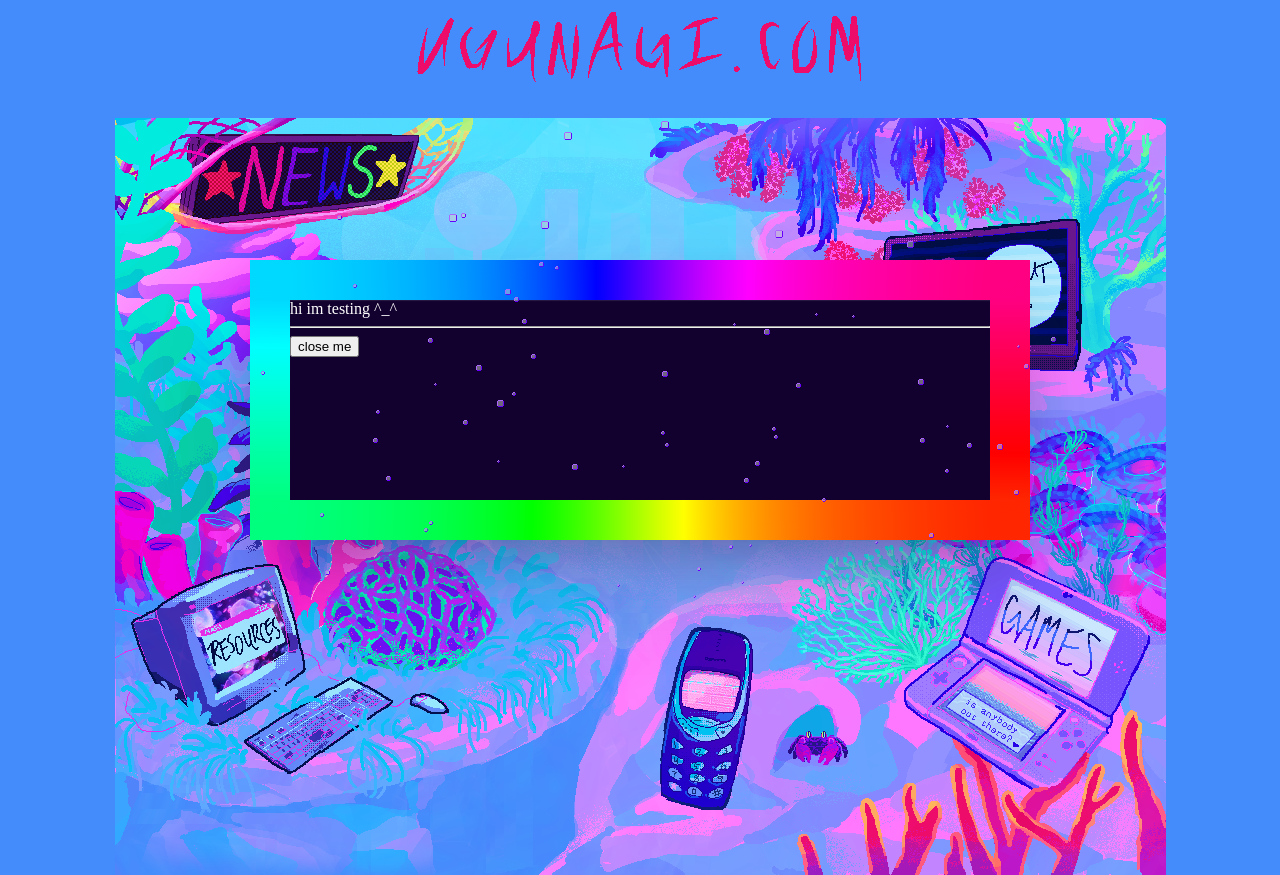
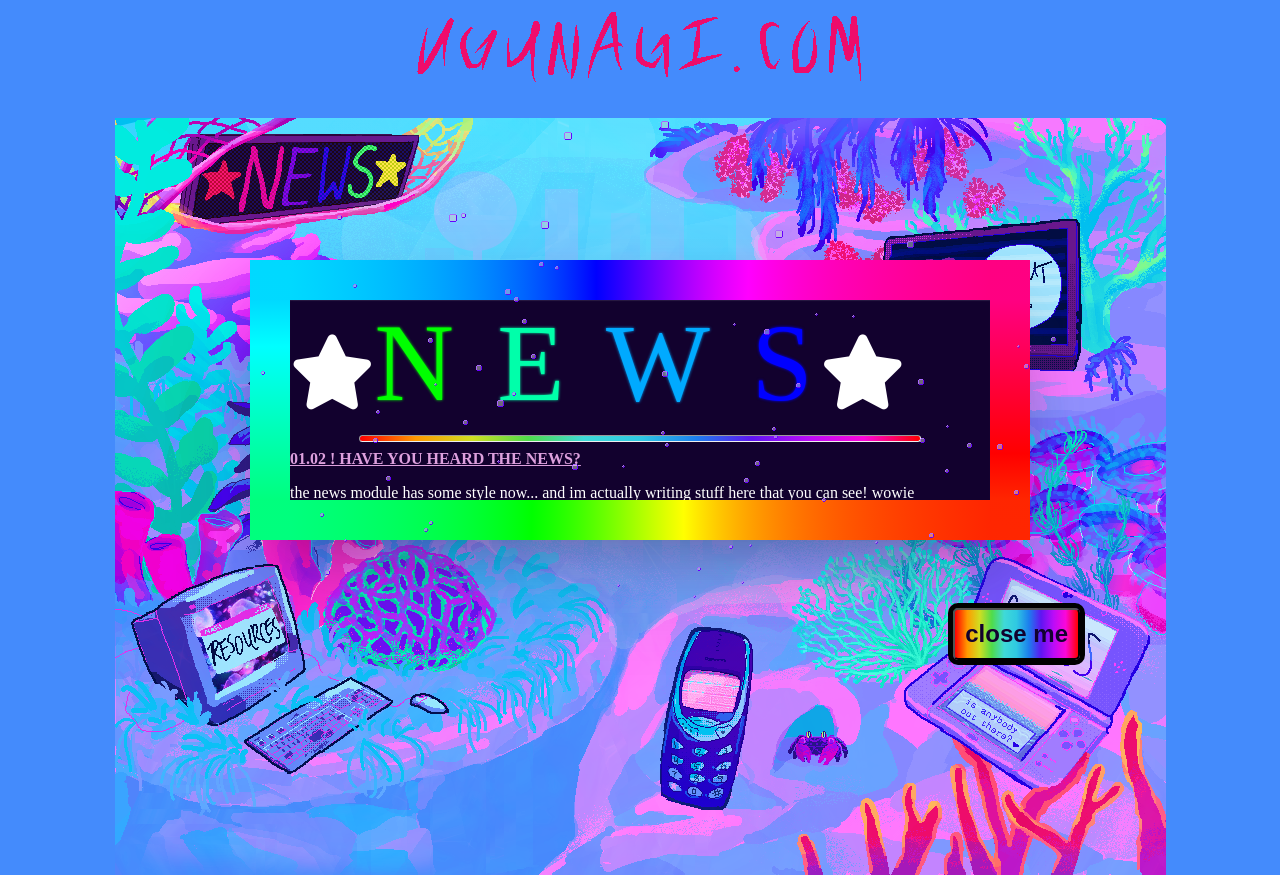
Before and after one commit to nicholewilburn/Personal-Website, a plain HTML site: page index.html in a window 1280 px wide. Both pictures are taken after a click on the element 305 px from the left and 188 px from the top of the page. Drawn offline with Linux system fonts and the light colour scheme.

Commit message:
news module yay

```diff
--- a/files/modals.js
+++ b/files/modals.js
@@ -7,7 +7,9 @@ newsClose.addEventListener('click', closeNews);
 
 function drawNews() {
     newsModal.style.display = "block";
+    newsClose.style.display = "block";
 }
 function closeNews () {
     newsModal.style.display = "none";
+    newsClose.style.display = "none";
 }
--- /dev/null
+++ b/files/rainbow.js
@@ -0,0 +1,53 @@
+// <![CDATA[
+var speed=100; // speed colours change, 1 second = 1000
+var glow=3; // can be set from '0' for no glow, to 10
+var raincol=new Array("#ff0000", "#ff5500", "#ffaa00", "#ffff00", "#aaff00", "#55ff00", "#00ff00", "#00ff55", "#00ffaa", "#00ffff", "#00aaff", "#0055ff", "#0000ff", "#5500ff", "#aa00ff", "#ff00ff", "#ff00aa", "#ff0055"); // change the colours if you want to
+var alink="http://www.mf2fm.com/rv/"; // page to link text to (set to ="" for no link)
+
+/****************************
+*    Rainbow Text Effect    *
+*(c)2003-13 mf2fm web-design*
+*  http://www.mf2fm.com/rv  *
+* DON'T EDIT BELOW THIS BOX *
+****************************/
+var rainbow, raintxt, raincnt=0;
+
+function addLoadEvent(funky) {
+  var oldonload=window.onload;
+  if (typeof(oldonload)!='function') window.onload=funky;
+  else window.onload=function() {
+    if (oldonload) oldonload();
+    funky();
+  }
+}
+
+addLoadEvent(regenbogen);
+
+function regenbogen() { if (document.getElementById) {
+  var i, rainbeau;
+  rainbow=document.getElementById("rainbow");
+  raintxt=rainbow.firstChild.nodeValue;
+  while (rainbow.childNodes.length) rainbow.removeChild(rainbow.childNodes[0]);
+  for (i=0; i<raintxt.length; i++) {
+    rainbeau=document.createElement("span");
+    rainbeau.setAttribute("id", "rain"+i);
+    rainbeau.appendChild(document.createTextNode(raintxt.charAt(i)));
+    if (alink) {
+      rainbeau.style.cursor="pointer";
+      rainbeau.onclick=function() { top.location.href=alink; }
+    }
+    rainbow.appendChild(rainbeau);
+  }
+  rainbow=setInterval ("raining()", speed);
+}}
+
+function raining() {
+  var i, c;
+  for (i=0; i<raintxt.length; i++) {
+    c=raincol[(i+raincnt)%raincol.length];
+    document.getElementById("rain"+i).style.color=c;
+	if (glow) document.getElementById("rain"+i).style.textShadow=c+" 0px 0px "+glow+"px";
+  }
+  raincnt++;
+}
+// ]]>
--- a/files/style.css
+++ b/files/style.css
@@ -117,3 +117,63 @@ body {
   initial-value: 0deg;
   inherits: false;
 }
+
+#rainbow {
+	letter-spacing: 8px;
+	font-size: 110px;
+}
+.star-rainbow {
+	font-size:75px;
+}
+.rainbow-hr {
+    width: 80%;
+    height: 5px;
+    border-radius: 5px;
+    background: linear-gradient(
+        90deg,
+        rgba(255, 0, 0, 1) 0%,
+        rgba(255, 154, 0, 1) 10%,
+        rgba(208, 222, 33, 1) 20%,
+        rgba(79, 220, 74, 1) 30%,
+        rgba(63, 218, 216, 1) 40%,
+        rgba(47, 201, 226, 1) 50%,
+        rgba(28, 127, 238, 1) 60%,
+        rgba(95, 21, 242, 1) 70%,
+        rgba(186, 12, 248, 1) 80%,
+        rgba(251, 7, 217, 1) 90%,
+        rgba(255, 0, 0, 1) 100%
+    );
+}
+#close-news {
+	display:none;
+	position:absolute;
+	bottom:140px;
+	right:200px;
+	padding: 10px;
+	color:#12012e;
+	font-size: 24px;
+	font-weight: bolder;
+    border-radius: 5px;
+    background: linear-gradient(
+        90deg,
+        rgba(255, 0, 0, 1) 0%,
+        rgba(255, 154, 0, 1) 10%,
+        rgba(208, 222, 33, 1) 20%,
+        rgba(79, 220, 74, 1) 30%,
+        rgba(63, 218, 216, 1) 40%,
+        rgba(47, 201, 226, 1) 50%,
+        rgba(28, 127, 238, 1) 60%,
+        rgba(95, 21, 242, 1) 70%,
+        rgba(186, 12, 248, 1) 80%,
+        rgba(251, 7, 217, 1) 90%,
+        rgba(255, 0, 0, 1) 100%
+    );
+	outline: 5px solid black;
+	z-index:5;
+}
+
+.news-title{
+	color:plum;
+	font-weight:bolder;
+	text-decoration: underline;
+}
--- a/index.html
+++ b/index.html
@@ -5,7 +5,10 @@
 	<meta http-equiv="X-UA-Compatible" content="IE=edge">
 	<meta name="viewport" content="width=device-width, initial-scale=1.0">
 
+	<script src="https://kit.fontawesome.com/e9271eb7a5.js" crossorigin="anonymous"></script>
+
 	<script type="text/javascript" src="files/bubbles.js"></script>
+	<script type="text/javascript" src="files/rainbow.js"></script>
 
 	<link rel="stylesheet" type="text/css" href="files/style.css" />
 
@@ -38,10 +41,15 @@
 
 <!-- news -->
 <div id="news-container">
-	hi im testing ^_^
-	<hr>
-	<button id="close-news">close me</button>
+	<i class="fa-solid fa-star star-rainbow"></i><span id="rainbow">N E W S</span><i class="fa-solid fa-star star-rainbow"></i>
+	<br><hr class="rainbow-hr">
+	<span class="news-title">01.02 ! HAVE YOU HEARD THE NEWS?</span>
+	<p>the news module has some style now... and im actually writing stuff here that you can see! wowie</p>
+	<hr class="rainbow-hr">
+	<span class="news-title">01.01 ! HEY... ITS WORKING!</span>
+	<p>everything is uploaded, the main page is working, the news module is in its infancy!</p>
 </div>
+<button id="close-news">close me</button>
 
 <script type="text/javascript" src="files/modals.js"></script>
 
```
